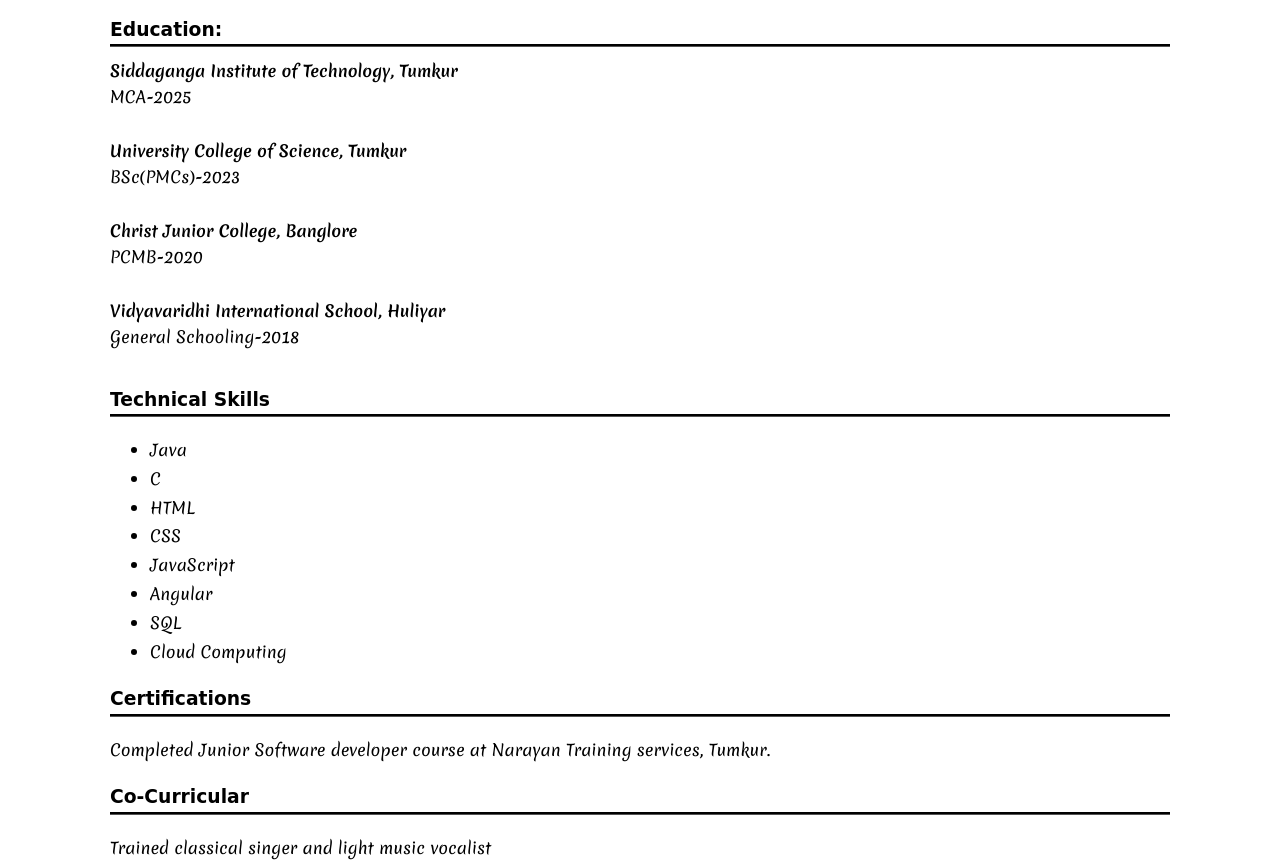
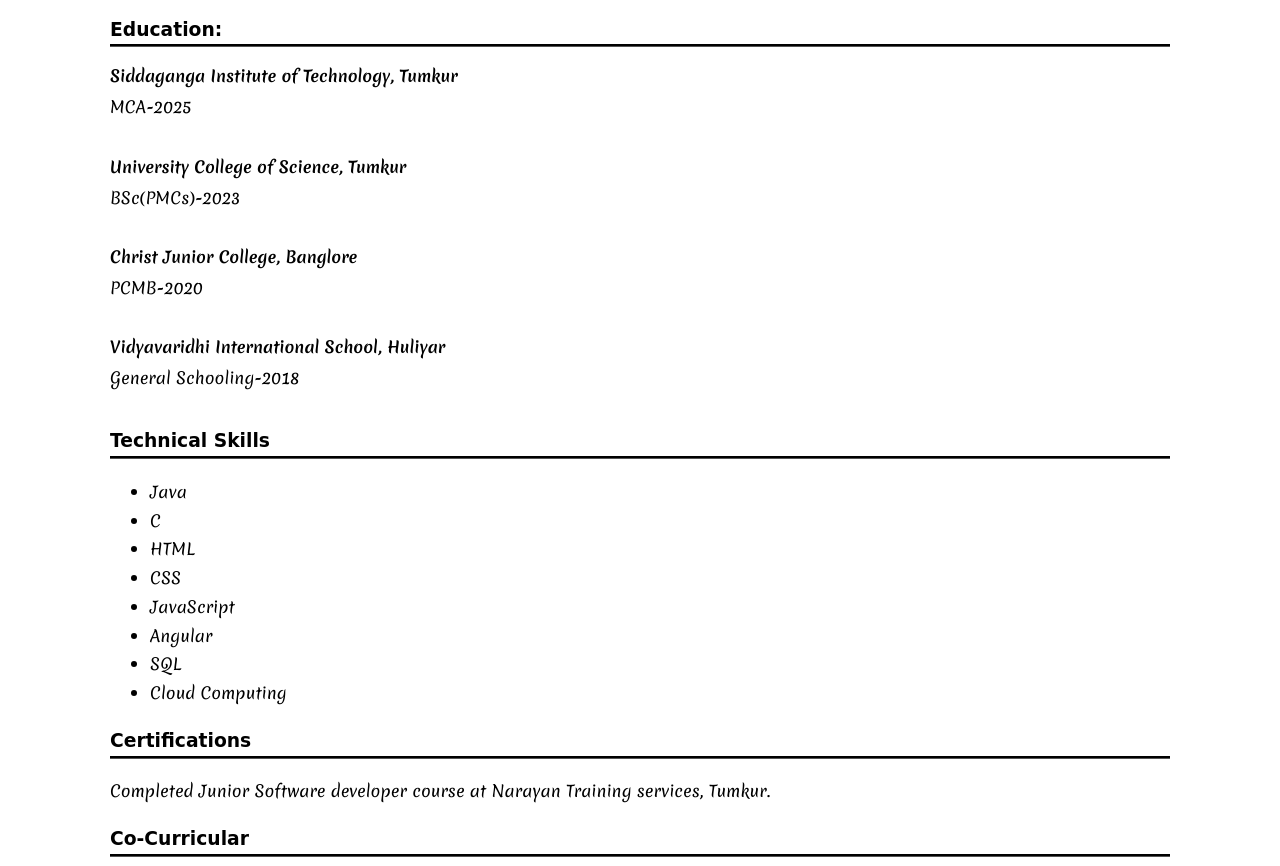
Before and after one commit to Poojalb20/Portfolio, a plain HTML site: page resume.html in a window 1280 px wide. Shown: the part 1144-2010 px from the top of the page. Drawn offline with Linux system fonts and the light colour scheme.

Commit message:
Update resume.html

```diff
--- a/resume.html
+++ b/resume.html
@@ -3,13 +3,17 @@
         <title>
             Resume
         </title>
+        <meta charset="UTF-8">
+        <meta name="viewport" content="width=device-width, initial-scale=1.0">
         <link rel="stylesheet" type="text/css" href="style_1.css">
         <link rel="preconnect" href="https://fonts.googleapis.com">
         <link rel="preconnect" href="https://fonts.gstatic.com" crossorigin>
         <link href="https://fonts.googleapis.com/css2?family=Dancing+Script:wght@400..700&family=Merienda:wght@300..900&display=swap" rel="stylesheet">
         </head>
     <body class="head">
-         <a class="btn download-link" href="Pooja_L_resume.pdf">Download PDF</a>
+
+        <a class="btn download-link" href="Pooja_L_resume.pdf">Download PDF</a>
+
         <header>
         <div class="main">
             <div class="submain">
@@ -63,24 +67,32 @@
         <h3>Education:</h3>
         <div class="hello">
         <div class="part_1">
+            <div class="space">
         <p><b>Siddaganga Institute of Technology, Tumkur</b>
+        </div>
         <p>MCA-2025</p>
         </div>
         <br>
 
         <div class="part_1">
+            <div class="space">
         <p><b>University College of Science, Tumkur</b></p>
+            </div>
         <p>BSc(PMCs)-2023</p>
         </div>
         <br>
 
         <div class="part_1">
+            <div class="space">
         <p><b>Christ Junior College, Banglore</b></p>
+            </div>
         <p>PCMB-2020</p>
         </div><br>
 
         <div class="part_1">
+            <div class="space">
         <p><b>Vidyavaridhi International School, Huliyar</b></p>
+            </div>
         <p>General Schooling-2018</p>
         <br>
         </div>
```
